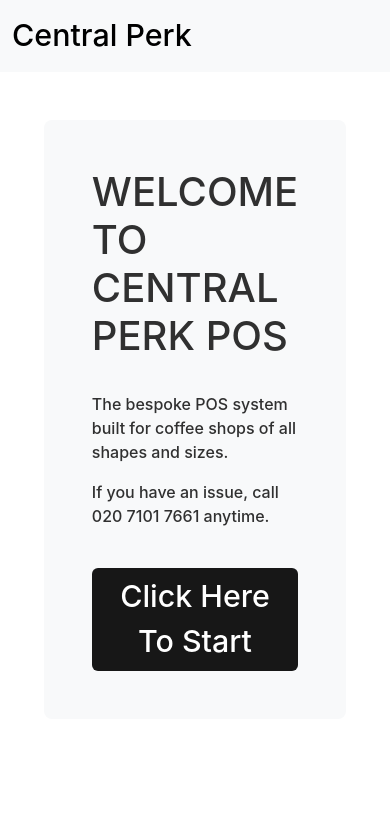
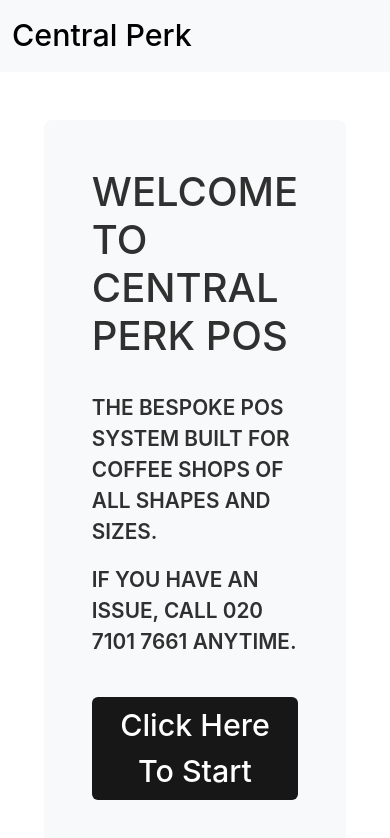
Before and after one commit to louisecchan/central-perk, a React (Create React App) app: page / in a window 390 px wide. Shown: the top 838 px of the page. Built offline with nearby package versions, Linux system fonts and the light colour scheme.

Commit message:
Add mobile responsiveness

```diff
--- a/src/pages/posPage.css
+++ b/src/pages/posPage.css
@@ -1,3 +1,26 @@
+@media screen and (max-width: 414px) {
+  .row {
+    margin-top: 1.5rem !important;
+  }
+  p {
+    font-size: 1.3rem;
+    text-transform: uppercase;
+    font-weight: 600;
+  }
+  span {
+    padding-left: 0rem !important;
+    text-transform: uppercase;
+  }
+
+  .print-container {
+    margin-left: 0rem !important;
+  }
+
+  .btn-print {
+    width: 100% !important;
+  }
+}
+
 * {
   font-weight: 500;
 }
```
